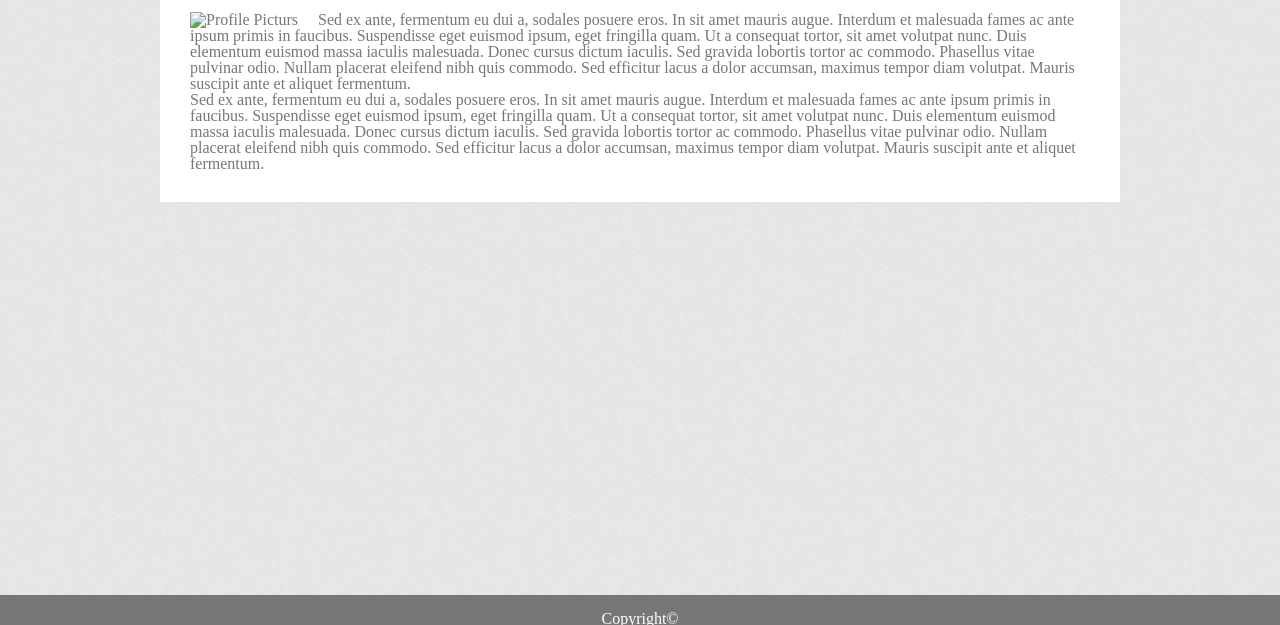
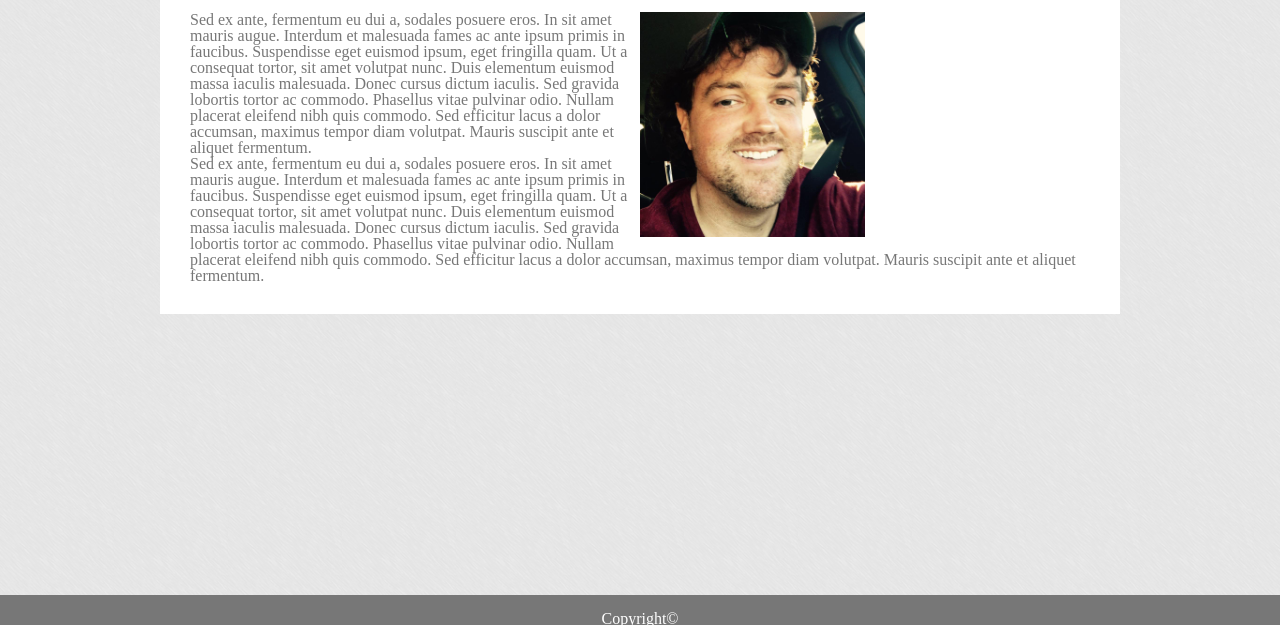
Before and after one commit to ascott1083/Bootstrap-Portfolio, a plain HTML site: page index.html in a window 1280 px wide. Shown: the part 175-800 px from the top of the page. Drawn offline with Linux system fonts and the light colour scheme.

Commit message:
changed css to picture

```diff
--- a/Assets/CSS/style.css
+++ b/Assets/CSS/style.css
@@ -172,9 +172,16 @@ body{
 }
 
 #Picture{
-  float:left;
-  margin-right:20px;
+  float:right;
+  max-width: 50%;
+  max-height: 50%;
 }
+
+img{
+  height: 50%;
+  width: 50%;
+  object-fit: contain;
+  }
 
 footer{
   position:fixed;
```
Also changed, not shown: Assets/images/image1.jpeg (added).
